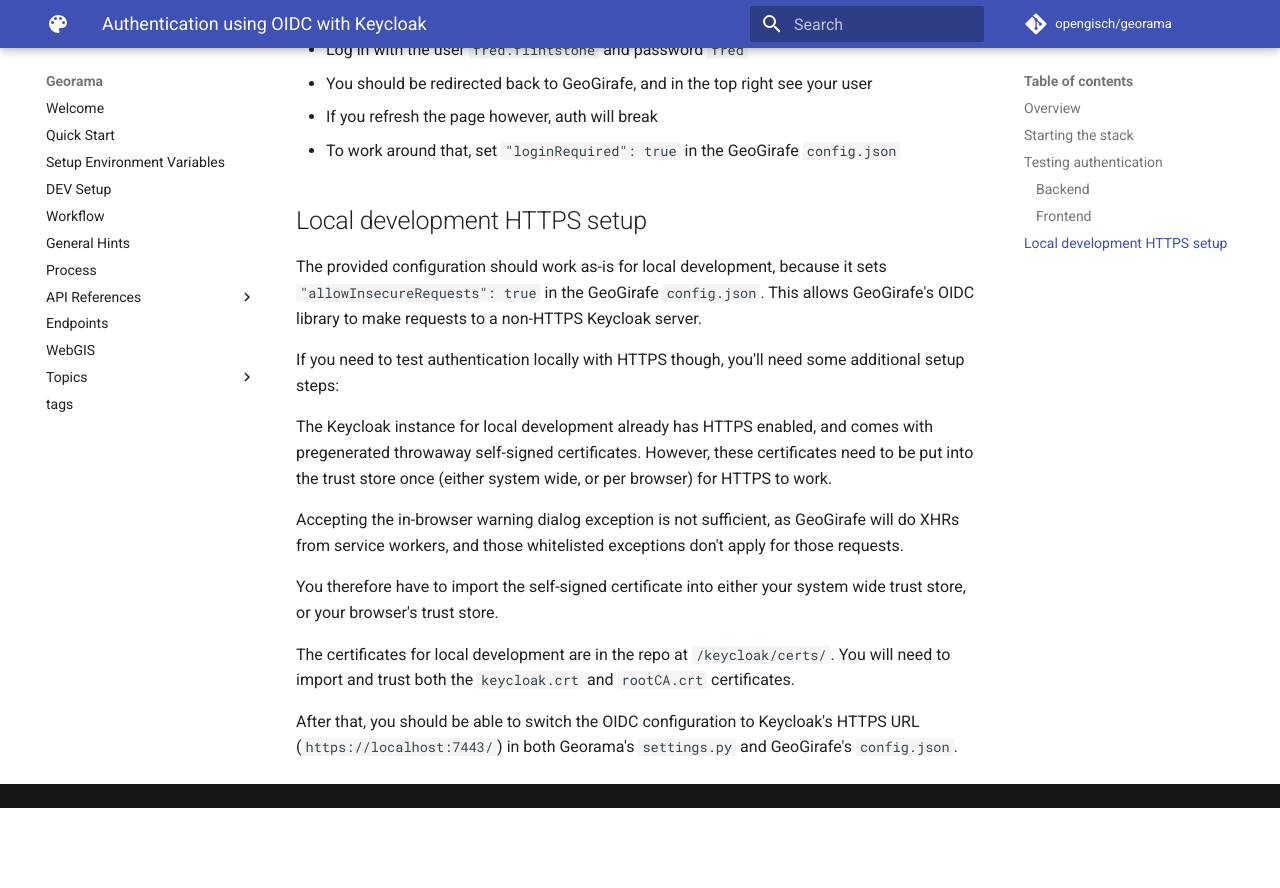
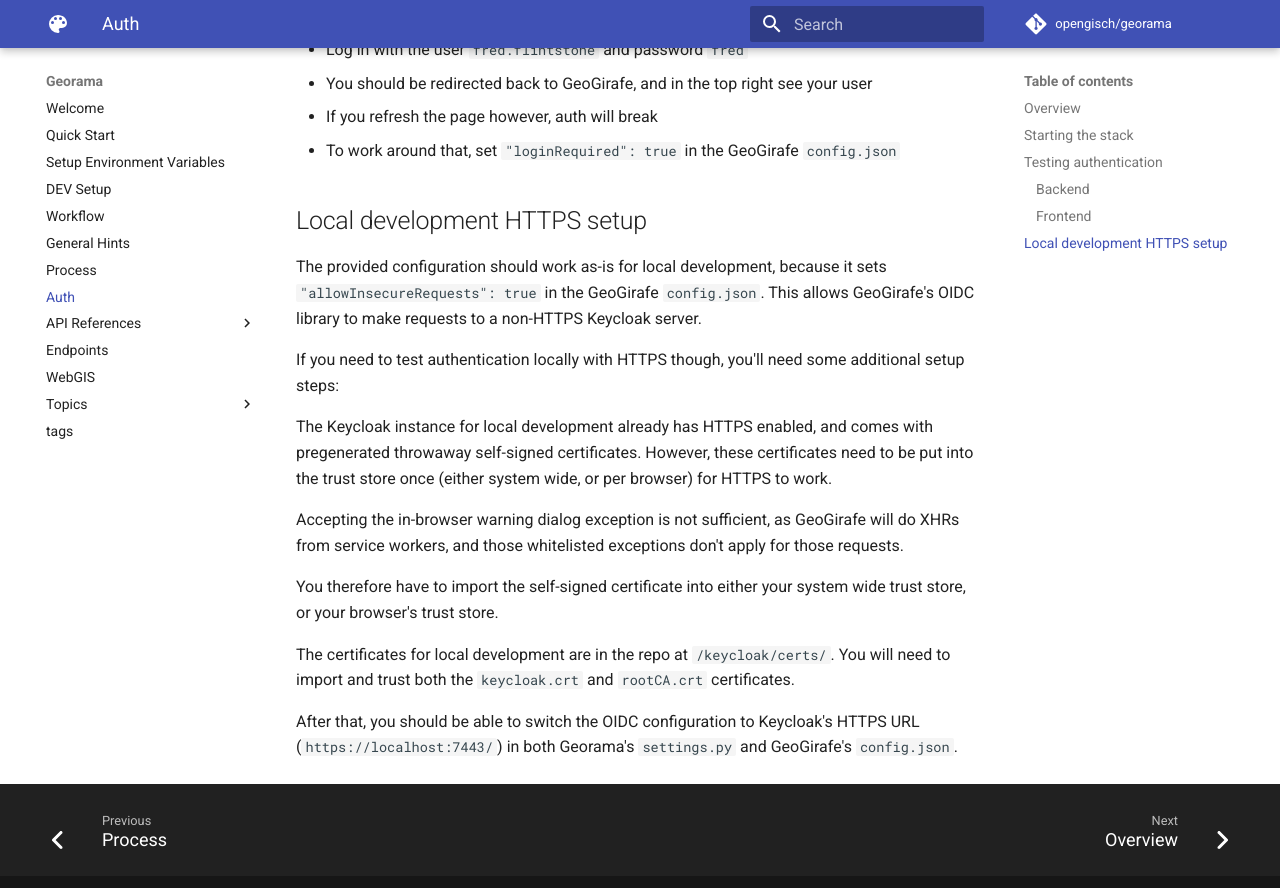
Before and after one commit to opengisch/georama, an MkDocs documentation site: the page built from docs/src/dev_guides/auth.md, in a window 1280 px wide and 900 px high, scrolled down 1581 px. Shown: the top 888 px of the window. Built offline with MkDocs 1.6.1 and Material for MkDocs 9.7.7, drawn with Linux system fonts in a browser that asks for light colours; comment, search, counter and statistics services are not loaded; before the commit the page ends 2389 px from its top, so only the background shows below that.

Commit message:
allow access to the oauth description in built docs

```diff
--- a/docs/mkdocs.yml
+++ b/docs/mkdocs.yml
@@ -15,6 +15,7 @@
   - "Workflow": workflow.md
   - "General Hints": general_hints.md
   - "Process": process.md
+  - "Auth": dev_guides/auth.md
   - API References:
     - Overview: api_references/overview.md
     - Core: api_references/core.md
```
